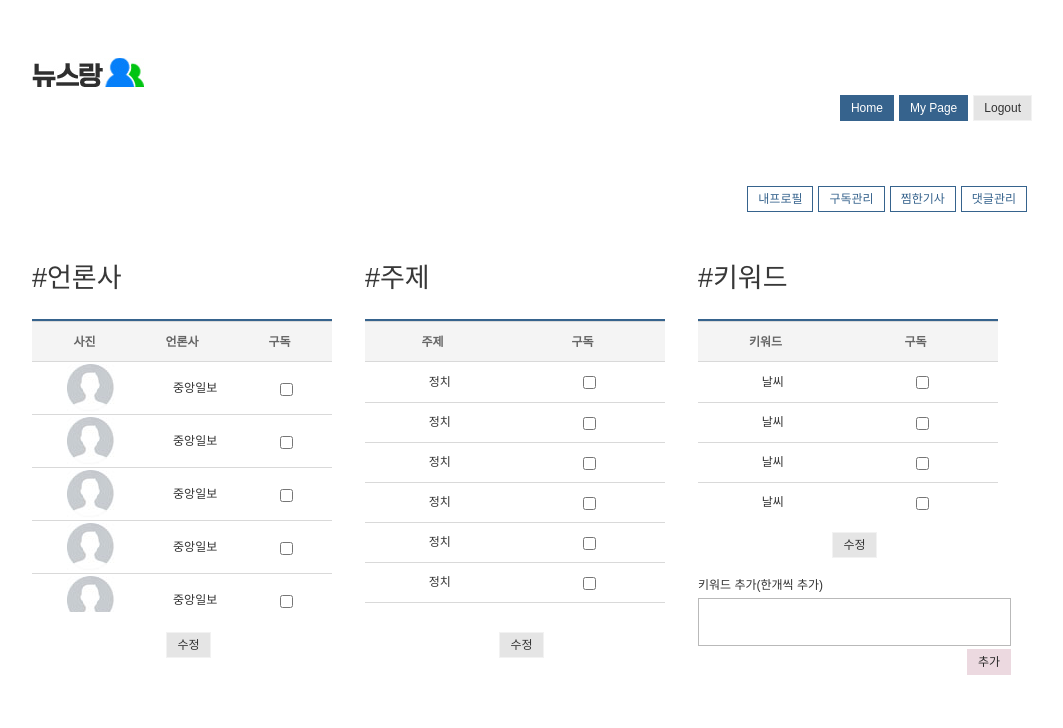
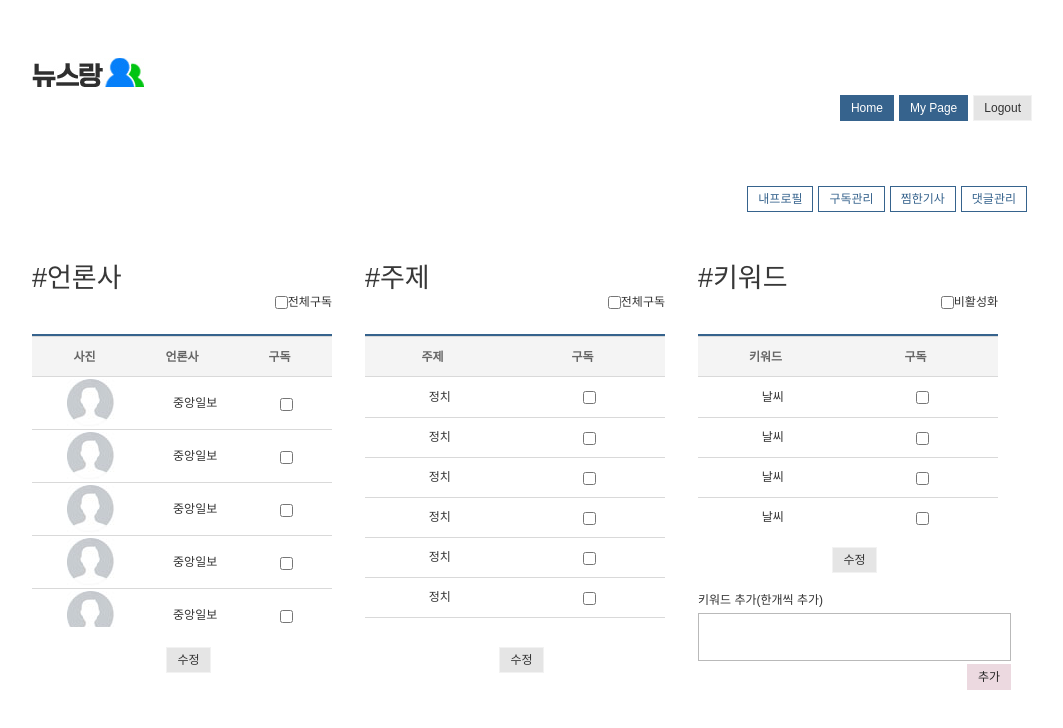
Before and after one commit to OhAhNewslang/NewslangFrontend, a Next.js app: page /myinfo in a window 1280 px wide. Shown: the top 728 px of the page, without its empty margins (108-1171 px from the left). Built offline with nearby package versions, Linux system fonts and the light colour scheme.

Commit message:
구독디자인수정

```diff
--- a/src/app/globals.css
+++ b/src/app/globals.css
@@ -556,7 +556,7 @@ table tr.subSum2 td:nth-child(3) { font-weight:600; text-align:center; }
 .withInput select { width:auto; }
 
 /*boardTitle*/
-.contentTitleBox {padding-bottom:5px; margin-bottom:20px;}
+.contentTitleBox {width:300px; padding-bottom:5px; margin-bottom:20px;}
 .contentTitleBox h3 { font-size:27px; font-weight:400; color:#383838;}
 .contentTitleBox h4 { font-size:20px; font-weight:400; color:#383838;}
 
--- a/src/app/myinfo/page.js
+++ b/src/app/myinfo/page.js
@@ -22,7 +22,13 @@ export default async function RootLayout({ children }) {
 
       <div className="wrap3">
         <div className="contentTitleBox">
-          <h3>#언론사</h3>
+         <h3>#언론사</h3>
+         <div className='tr'>
+         <label>
+            <input type="checkbox" id="" name="" value="" />
+            <span>전체구독</span>
+        </label>
+        </div>
         </div>
 
         <table className="tableTypeSort scrollTable center">
@@ -90,7 +96,13 @@ export default async function RootLayout({ children }) {
 
       <div className="wrap3">
         <div className="contentTitleBox">
-          <h3>#주제</h3>
+         <h3>#주제</h3>
+         <div className='tr'>
+         <label>
+            <input type="checkbox" id="" name="" value="" />
+            <span>전체구독</span>
+        </label>
+        </div>
         </div>
 
         <table className="tableTypeSort scrollTable center">
@@ -146,7 +158,13 @@ export default async function RootLayout({ children }) {
 
       <div className="wrap3">
         <div className="contentTitleBox">
-          <h3>#키워드</h3>
+         <h3>#키워드</h3>
+         <div className='tr'>
+         <label>
+            <input type="checkbox" id="" name="" value="" />
+            <span>비활성화</span>
+        </label>
+        </div>
         </div>
 
         <table className="tableTypeSort scrollTable5 center">
```
